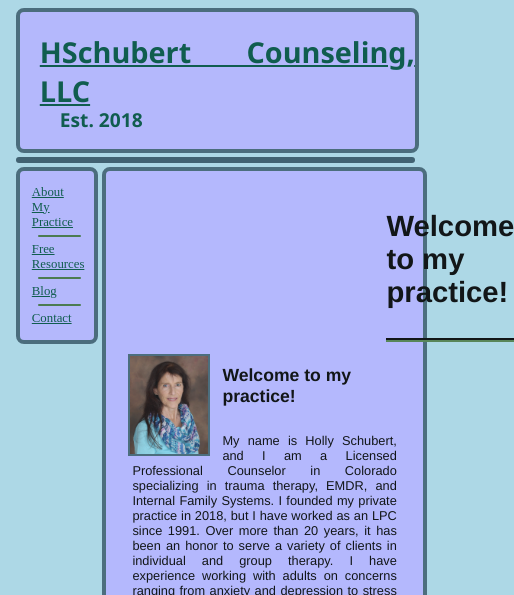
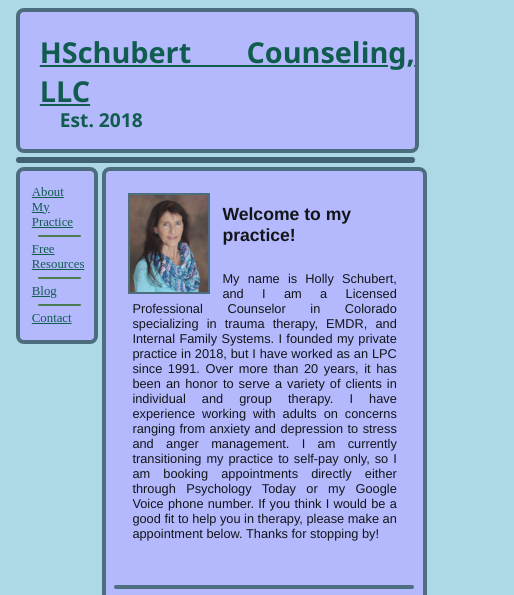
Before and after one commit to drdrcapone/drdrcapone.github.io, a plain HTML site: page index.html in a window 390 px wide. Shown: the top 595 px of the page, 514 px wide, since content can reach past the window. Drawn offline with Linux system fonts and the light colour scheme.

Commit message:
Update hschubertstyles.css moved openers and changed border-bottom to h3

```diff
--- a/hschubertstyles.css
+++ b/hschubertstyles.css
@@ -81,7 +81,7 @@ iframe {
 }
 
 .opener {
-	display: none;
+	display: none!important;
 }
 
 .mobileopener {
@@ -184,12 +184,15 @@ p {
     width: fit-content;
 	height: fit-content;
 	display: inline-block;
-    margin-left: 270px;
+    margin-left: 12px;
     text-align: left;
     opacity: 100%;
     position: relative;
-    border-bottom: 4px groove rgb(26, 41, 24);
-	padding-bottom: -15px;
+	left: 0;
+}
+
+.opener h3 {
+	border-bottom: 4px groove rgb(26, 41, 24);
 }
 
 .basedivider {
```
